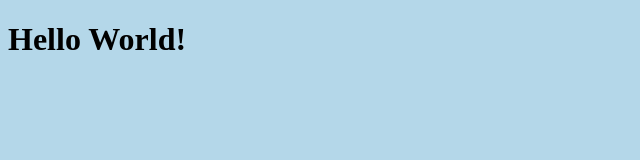
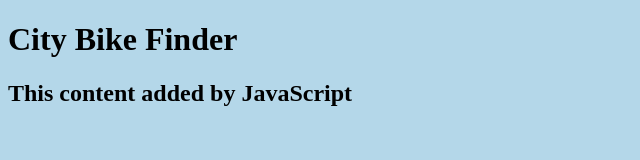
Before and after one commit to kazziken/bike-finder, a plain HTML site: page index.html in a window 1280 px wide. Shown: the whole page, without its empty margins (0-640 px from the left). Drawn offline with Linux system fonts and the light colour scheme.

Commit message:
add script.js, connect to index.html

```diff
--- a/index.html
+++ b/index.html
@@ -6,6 +6,7 @@
   </head>
 
   <body>
-    <h1>Hello World!</h1>
+    <script defer src="script.js"></script>
+    <h1>City Bike Finder</h1>
   </body>
 </html>
--- /dev/null
+++ b/script.js
@@ -0,0 +1,3 @@
+const h2 = document.createElement("h2");
+h2.textContent = "This content added by JavaScript";
+document.querySelector("body").appendChild(h2);
```
